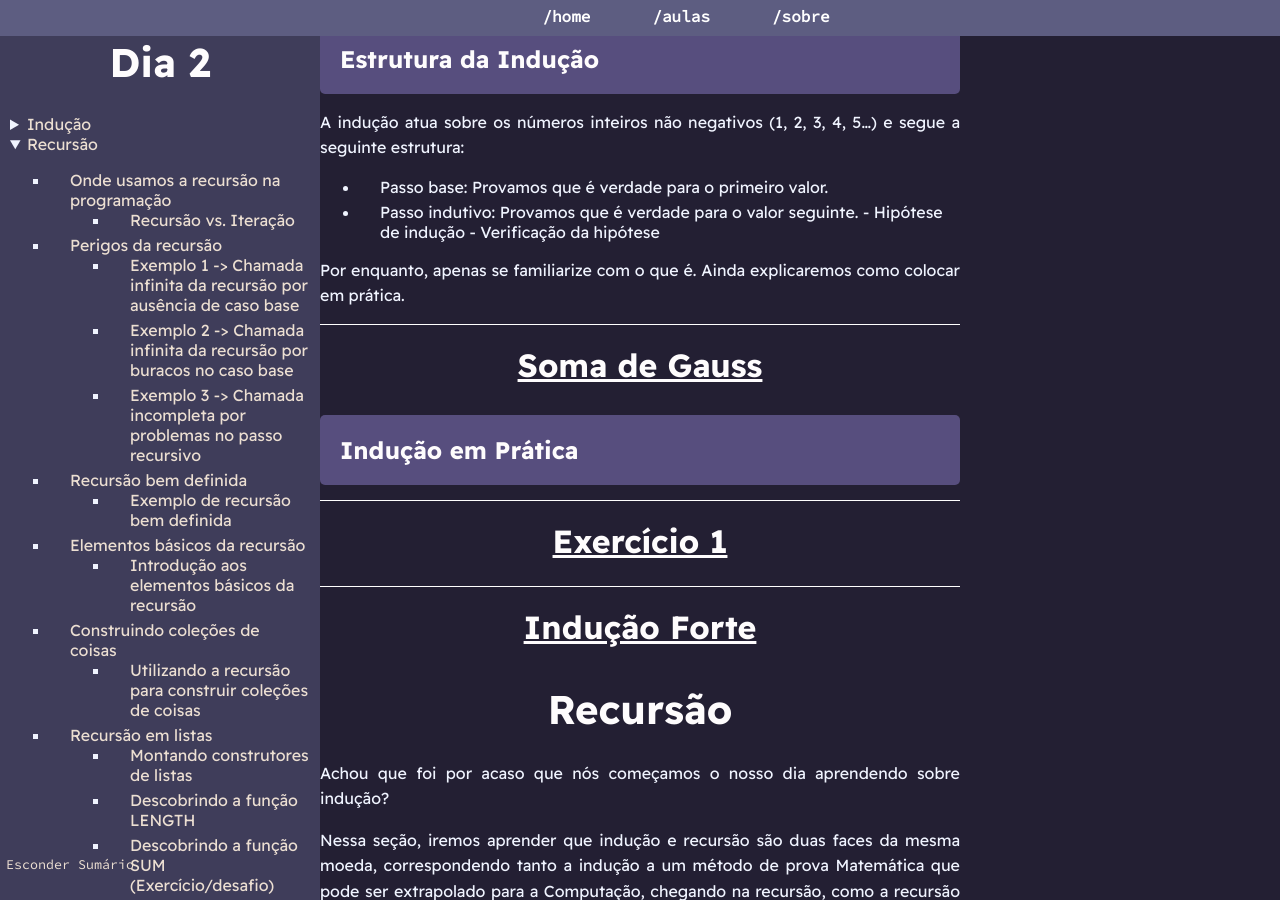
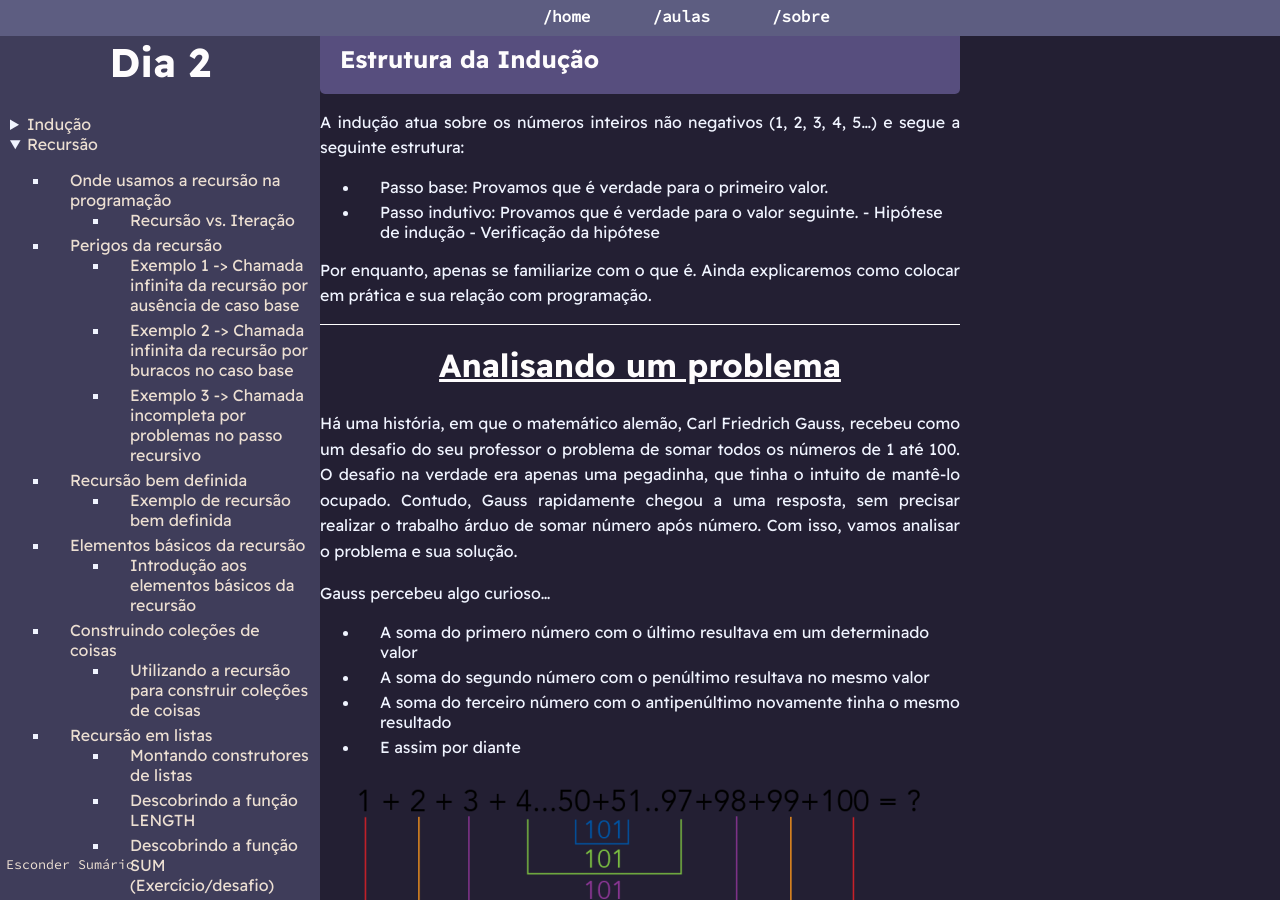
Before and after one commit to PETCC-UFRN/minicurso-demons-mat, a Jekyll site: the page built from segundoDia.md, in a window 1280 px wide and 900 px high, scrolled down 721 px. Built offline with Jekyll 4.4.1, drawn with Linux system fonts in a browser that asks for light colours.

Commit message:
Verificando encaixe de uma imagem

```diff
--- a/segundoDia.md
+++ b/segundoDia.md
@@ -95,9 +95,17 @@ A indução atua sobre os números inteiros não negativos (1, 2, 3, 4, 5...) e
   	- Hipótese de indução
   	- Verificação da hipótese
 
-Por enquanto, apenas se familiarize com o que é. Ainda explicaremos como colocar em prática.
+Por enquanto, apenas se familiarize com o que é. Ainda explicaremos como colocar em prática e sua relação com programação.
 
-## Soma de Gauss
+## Analisando um problema
+Há uma história, em que o matemático alemão, Carl Friedrich Gauss, recebeu como um desafio do seu professor o problema de somar todos os números de 1 até 100. O desafio na verdade era apenas uma pegadinha, que tinha o intuito de mantê-lo ocupado. Contudo, Gauss rapidamente chegou a uma resposta, sem precisar realizar o trabalho árduo de somar número após número. Com isso, vamos analisar o problema e sua solução.
+
+Gauss percebeu algo curioso...
+- A soma do primero número com o último resultava em um determinado valor
+- A soma do segundo número com o penúltimo resultava no mesmo valor
+- A soma do terceiro número com o antipenúltimo novamente tinha o mesmo resultado
+- E assim por diante
+<div style="text-align: center;">  <img src="assets/images/gauss_summation_6.png" alt=""> </div>
 
 ### Indução em Prática
 
```
